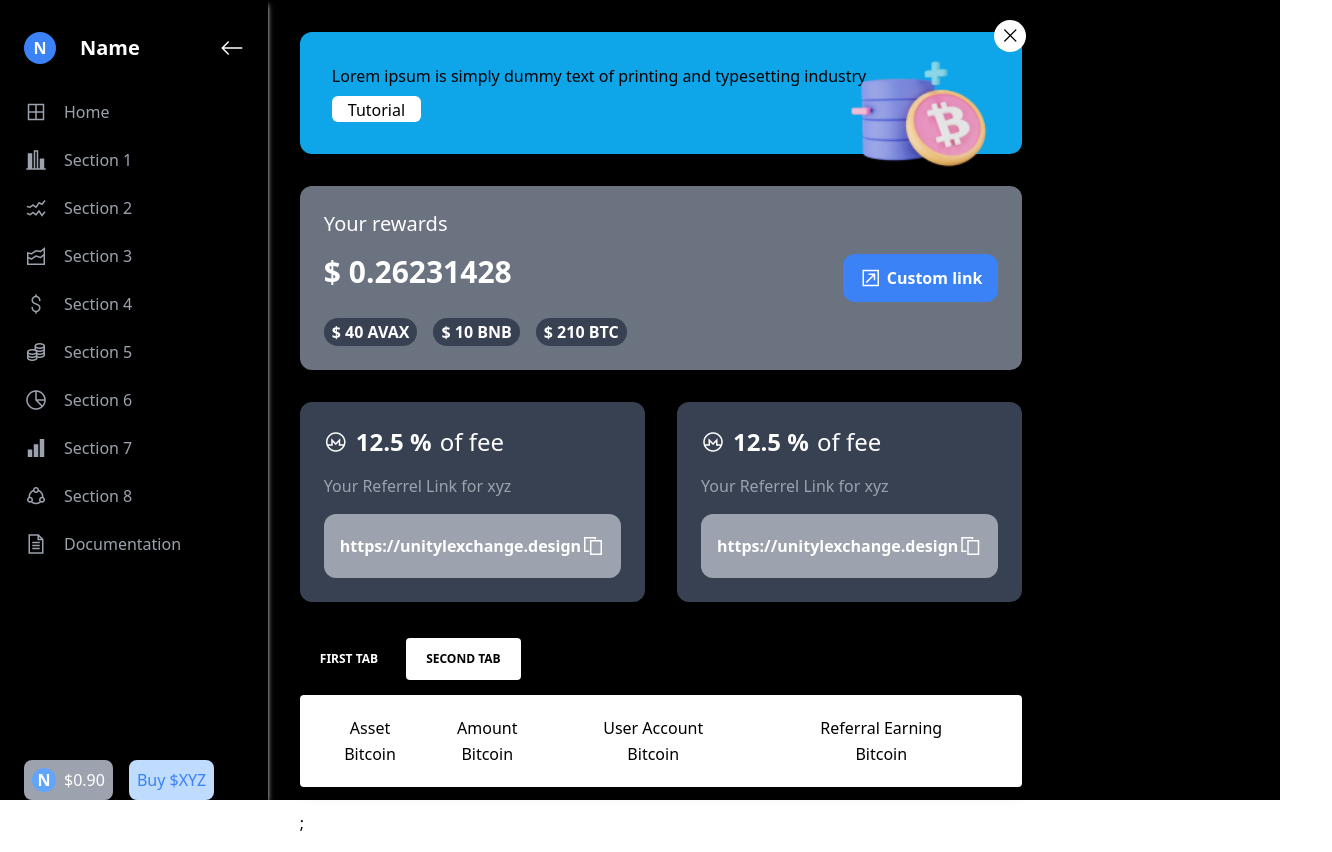
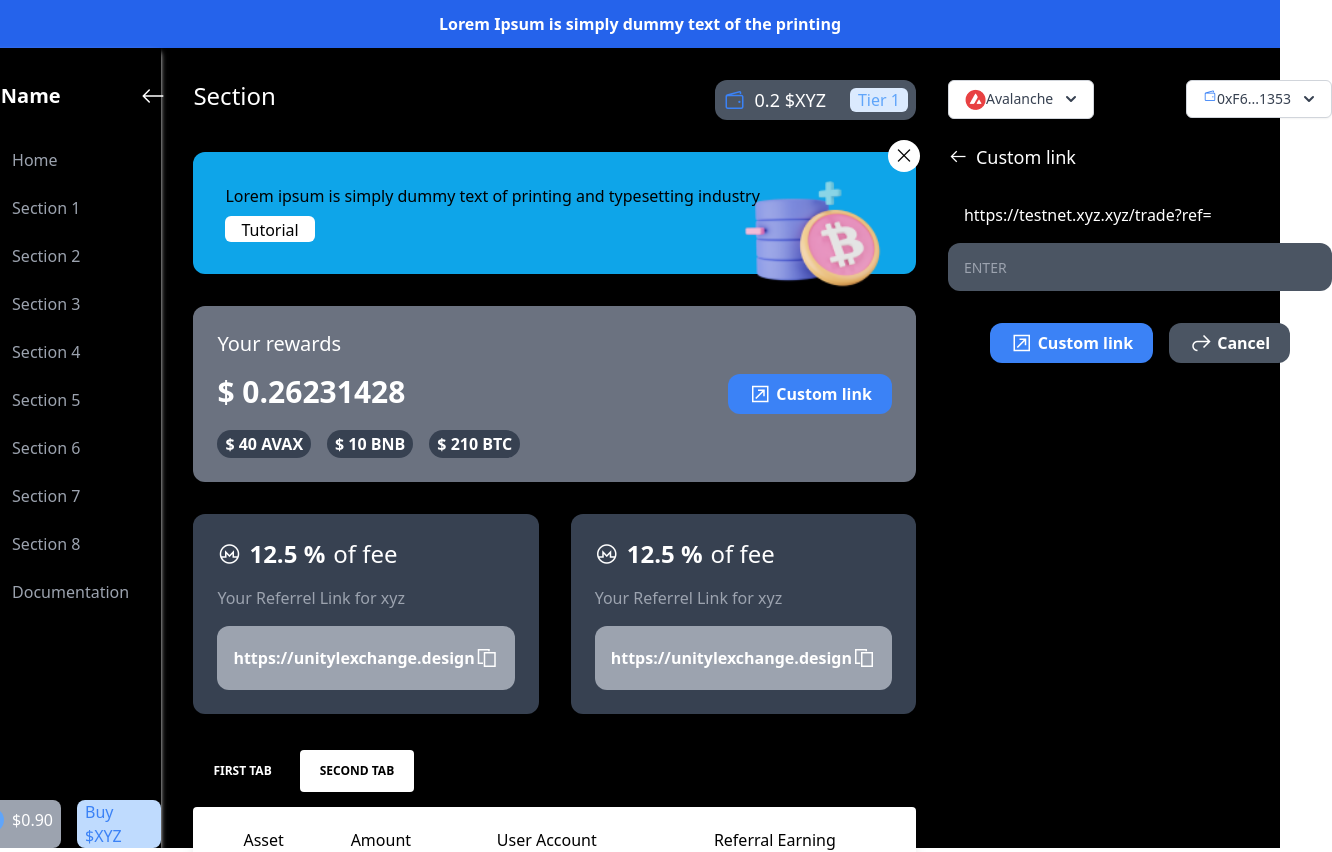
Before and after one commit to aakashsh1999/frontend_dev_application, a React (Create React App) app: page / in a window 1280 px wide. Shown: the top 852 px of the page, 1332 px wide, since content can reach past the window. Built offline with nearby package versions, Linux system fonts and the light colour scheme; no server answers.

Commit message:
changes made

```diff
--- a/package.json
+++ b/package.json
@@ -3,6 +3,8 @@
   "version": "0.1.0",
   "private": true,
   "dependencies": {
+    "@headlessui/react": "^1.4.3",
+    "@heroicons/react": "^1.0.5",
     "@testing-library/jest-dom": "^5.16.2",
     "@testing-library/react": "^12.1.2",
     "@testing-library/user-event": "^13.5.0",
--- a/src/App.js
+++ b/src/App.js
@@ -21,9 +21,15 @@ function App() {
 
   return (
     <div>
+      <div className='w-full h-12 bg-blue-600 flex justify-center items-center text-white font-bold'>Lorem Ipsum is simply dummy text of the printing
+      </div>
       <div className="w-full h-screen flex justify-center bg-black">
         <Sidebar />
-        <div className='px-8 w-full py-8'>
+        <div className='px-8 w-full'>
+          <div className='flex pt-8 justify-between'>
+            <h2 className='text-white text-2xl'>Section</h2>
+            <button className='flex justify-between items-center bg-gray-600 rounded-xl text-white px-2 py-1 ml-4'><i class="las la-wallet text-blue-500 text-2xl"></i><p className='font-medium text-lg ml-2'>0.2 $XYZ</p><div className='bg-blue-100 rounded-md px-2 ml-6 text-blue-400'>Tier 1</div></button>
+          </div>
           <Modal show={show} setShow={() => setShow(false)} />
           <Rewards />
           <div className='flex mt-8'>
--- /dev/null
+++ b/src/component/Dropdown.js
@@ -0,0 +1,90 @@
+/* This example requires Tailwind CSS v2.0+ */
+import { Fragment } from 'react'
+import { Menu, Transition } from '@headlessui/react'
+import { ChevronDownIcon } from '@heroicons/react/solid'
+import avalanche from '../assets/avalanche.png'
+
+function classNames(...classes) {
+  return classes.filter(Boolean).join(' ')
+}
+
+export default function Dropdown(props) {
+  return (
+    <Menu as="div" className="relative inline-block text-left">
+      <div>
+        <Menu.Button className="inline-flex justify-center w-full rounded-md border border-gray-300 shadow-sm px-4 py-2 bg-white text-sm font-medium text-gray-700 hover:bg-gray-50 focus:outline-none focus:ring-2 focus:ring-offset-2 focus:ring-offset-gray-100 focus:ring-indigo-500">
+          {props.name === 'Avalanche' ? <img src={avalanche} alt="" />
+            : <i class="las la-wallet text-blue-500 text-md"></i>}
+          {props.name}
+          <ChevronDownIcon className="-mr-1 ml-2 h-5 w-5" aria-hidden="true" />
+        </Menu.Button>
+      </div>
+
+      <Transition
+        as={Fragment}
+        enter="transition ease-out duration-100"
+        enterFrom="transform opacity-0 scale-95"
+        enterTo="transform opacity-100 scale-100"
+        leave="transition ease-in duration-75"
+        leaveFrom="transform opacity-100 scale-100"
+        leaveTo="transform opacity-0 scale-95"
+      >
+        <Menu.Items className="origin-top-right absolute right-0 mt-2 w-56 rounded-md shadow-lg bg-white ring-1 ring-black ring-opacity-5 focus:outline-none">
+          <div className="py-1">
+            <Menu.Item>
+              {({ active }) => (
+                <a
+                  href="#"
+                  className={classNames(
+                    active ? 'bg-gray-100 text-gray-900' : 'text-gray-700 block px-4 py-2 text-sm'
+                  )}
+                >
+                  Account settings
+                </a>
+              )}
+            </Menu.Item>
+            <Menu.Item>
+              {({ active }) => (
+                <a
+                  href="#"
+                  className={classNames(
+                    active ? 'bg-gray-100 text-gray-900' : 'text-gray-700 block px-4 py-2 text-sm'
+                  )}
+                >
+                  Support
+                </a>
+              )}
+            </Menu.Item>
+            <Menu.Item>
+              {({ active }) => (
+                <a
+                  href="#"
+                  className={classNames(
+                    active ? 'bg-gray-100 text-gray-900' : 'text-gray-700 block px-4 py-2 text-sm'
+                  )}
+                >
+                  License
+                </a>
+              )}
+            </Menu.Item>
+            <form method="POST" action="#">
+              <Menu.Item>
+                {({ active }) => (
+                  <button
+                    type="submit"
+                    className={classNames(
+                      active ? 'bg-gray-100 text-gray-900' : 'text-gray-700',
+                      'block w-full text-left px-4 py-2 text-sm'
+                    )}
+                  >
+                    Sign out
+                  </button>
+                )}
+              </Menu.Item>
+            </form>
+          </div>
+        </Menu.Items>
+      </Transition>
+    </Menu>
+  )
+}
--- a/src/component/Rewards.js
+++ b/src/component/Rewards.js
@@ -21,7 +21,7 @@ let cryptoData = [
         <h2 className='text-xl font-medium'>Your rewards</h2>
         <div className='flex justify-between mt-4'>
             <h2 className='text-3xl font-bold'>$ 0.26231428</h2>
-            <button className='flex justify-center items-center bg-blue-500 rounded-xl px-4 py-2'><i class="las la-external-link-square-alt text-2xl "></i><p className='font-bold ml-1'>Custom link</p></button>
+            <button className='flex justify-center items-center bg-blue-500 rounded-xl px-5 py-1'><i class="las la-external-link-square-alt text-2xl "></i><p className='font-bold ml-1'>Custom link</p></button>
         </div>
         <div className='flex mt-4'>
             {cryptoData.map((el) => <div className='rounded-full bg-gray-700 mr-4 font-semibold text-md px-2 py-0.5'>{`$ ${el.amt} ${el.cur}`}</div> )}
--- a/src/component/modal/Modal.js
+++ b/src/component/modal/Modal.js
@@ -3,7 +3,7 @@ import bitImg from '../../assets/11.png'
 
 const Modal = ({ show, setShow }) => {
     return (<>
-        {show && (<div className='w-full flex justify-between relative bg-sky-500 pt-4 pb-8 px-8 rounded-xl'>
+        {show && (<div className='w-full flex justify-between relative bg-sky-500 pt-4 mt-8 pb-8 px-8 rounded-xl'>
             <i className='las la-times w-8  h-8 border-black bg-white text-black flex justify-center items-center font-bold
             cursor-pointer
             rounded-full absolute text-xl -top-3 -right-1'
--- a/src/component/sidebar/Sidebar.js
+++ b/src/component/sidebar/Sidebar.js
@@ -50,7 +50,7 @@ const Sidebar = () => {
     ]
 
     return (
-        <div className={showSideBar ? 'w-24 bg-black px-4' : 'w-2/6 py-8 px-6 bg-black h-screen shadow-white shadow-md text-white relative'}>
+        <div className={showSideBar ? 'w-24 bg-black px-4' : 'w-1/6 py-8 px-6 bg-black h-screen shadow-white shadow-md text-white relative'}>
             <div className='flex items-center justify-center'>
                 <div className='flex items-center'>
                     <div className='w-8 h-8 text-md bg-blue-500 rounded-full text-white flex justify-center items-center font-semibold mr-4'>N</div>
--- a/src/views/notification/Notification.js
+++ b/src/views/notification/Notification.js
@@ -1,10 +1,23 @@
 import React from 'react'
+import Dropdown from '../../component/Dropdown'
 
 const Notification = () => {
   return (
-    <div className='w-3/6'>
-      This is notification
-    </div>
+    <div className='w-4/12 py-8 text-white'>
+      <div className='flex justify-between'>
+        <Dropdown name="Avalanche" />
+        <Dropdown name="0xF6...1353" />
+      </div>
+      <div className='mt-6'>
+        <div className='flex items-center'><i class="las la-arrow-left mr-2 text-xl"></i><h2 className='text-lg'>Custom link</h2></div>
+        <h1 className='text-md font-normal mt-8 ml-4'>https://testnet.xyz.xyz/trade?ref=</h1>
+        <input type={'text'} placeholder="ENTER" className='mt-4 px-4 py-3 w-96 rounded-xl bg-gray-600 focus:outline-none placeholder:text-sm' />
+      </div>
+      <div className='flex items-center justify-center mt-8'>
+        <button className='flex justify-center items-center bg-blue-500 rounded-xl px-5 py-1'><i class="las la-external-link-square-alt text-2xl "></i><p className='font-bold ml-1'>Custom link</p></button>
+        <button className='flex justify-center items-center bg-gray-600 rounded-xl px-5 py-1 ml-4'><i class="las la-share text-2xl "></i><p className='font-bold ml-1'>Cancel</p></button>
+      </div>
+    </div >
   )
 }
 
```
Also changed, not shown: src/assets/avalanche.png (added), 1 other file (tests, documents, lock files or other folders).
